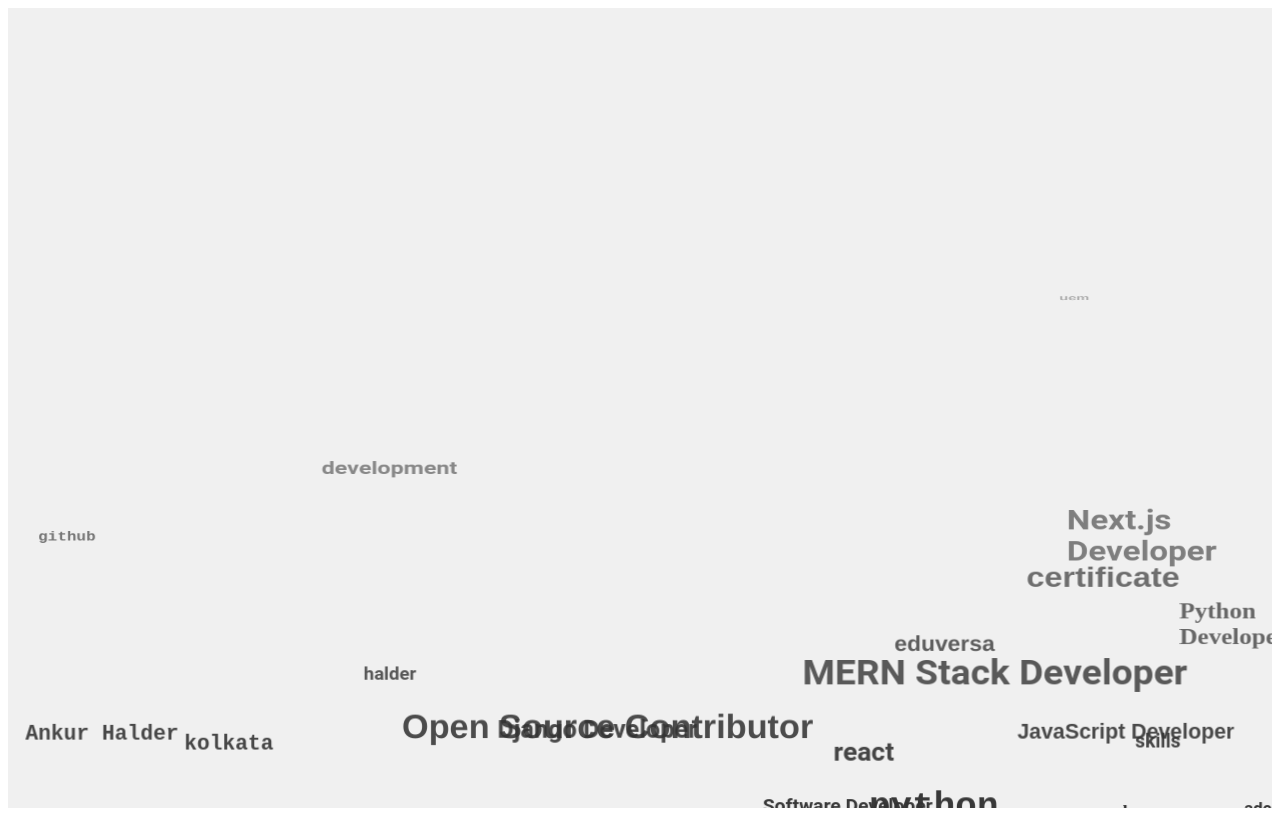
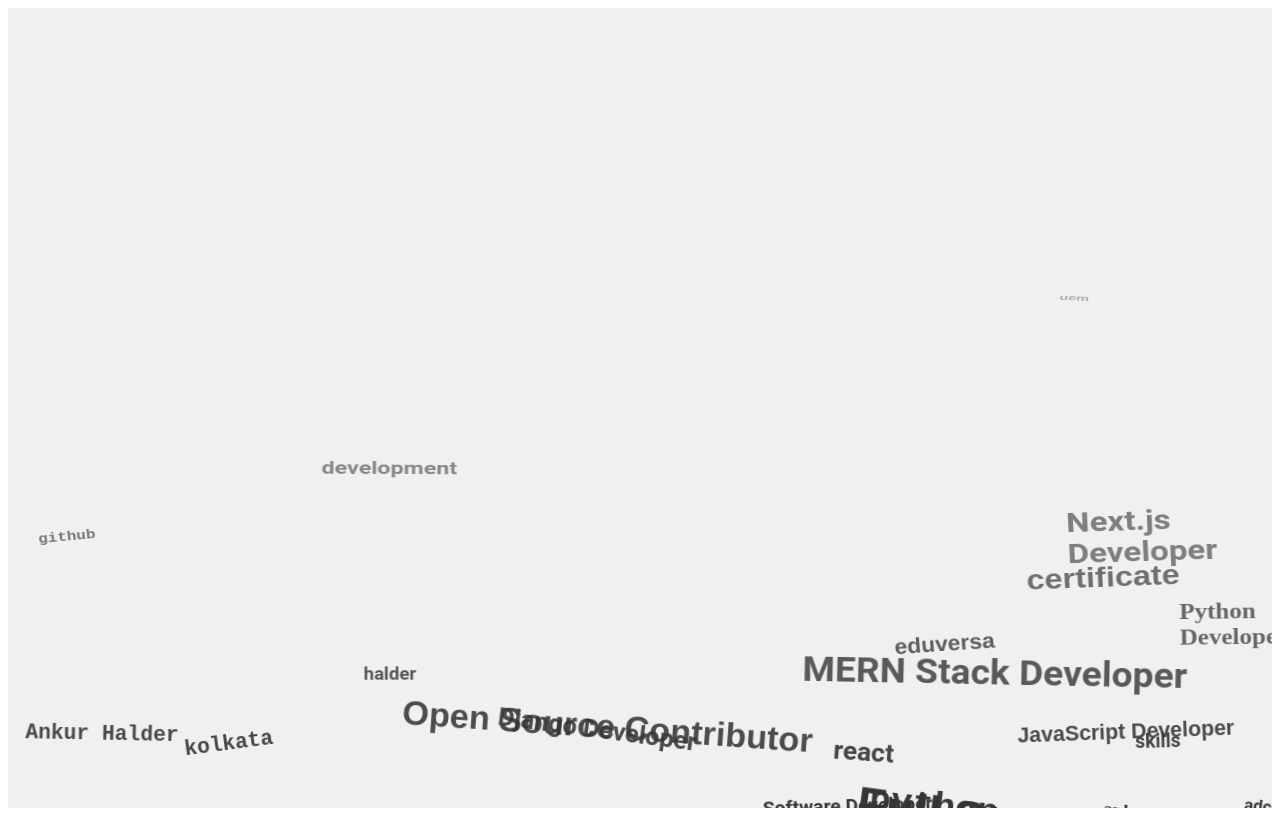
Before and after one commit to ankurhalder/falllling-words, a React (Vite) app: page / in a window 1280 px wide. Built offline with nearby package versions, Linux system fonts and the light colour scheme.

Commit message:
chore: Update FallingWordsAnimation component with random initial rotation and randomized rotation during animation

```diff
--- a/src/FallingWordsAnimation.jsx
+++ b/src/FallingWordsAnimation.jsx
@@ -41,6 +41,9 @@
   const getRandomFontFamily = () =>
     fontFamilies[Math.floor(Math.random() * fontFamilies.length)];
 
+  // Function to generate random rotation angle between -10deg and 10deg
+  const getRandomRotation = () => `${(Math.random() - 0.5) * 20}deg`;
+
   return (
     <div
       style={{
@@ -68,6 +71,7 @@
             opacity: 0, // Start with opacity 0
             rotateX: -90, // Rotate around X-axis to make it 3D
             scale: 0.5, // Start with a smaller scale
+            rotateZ: getRandomRotation(), // Random initial rotation
           }}
           animate={{
             top: "100vh",
@@ -75,6 +79,7 @@
             rotateX: 0, // Rotate back to normal
             scale: 1, // Return to normal scale
             opacity: 1, // Fade in
+            rotateZ: getRandomRotation(), // Randomize rotation during animation
           }}
           transition={{
             duration: 3 + Math.random() * 3,
```
